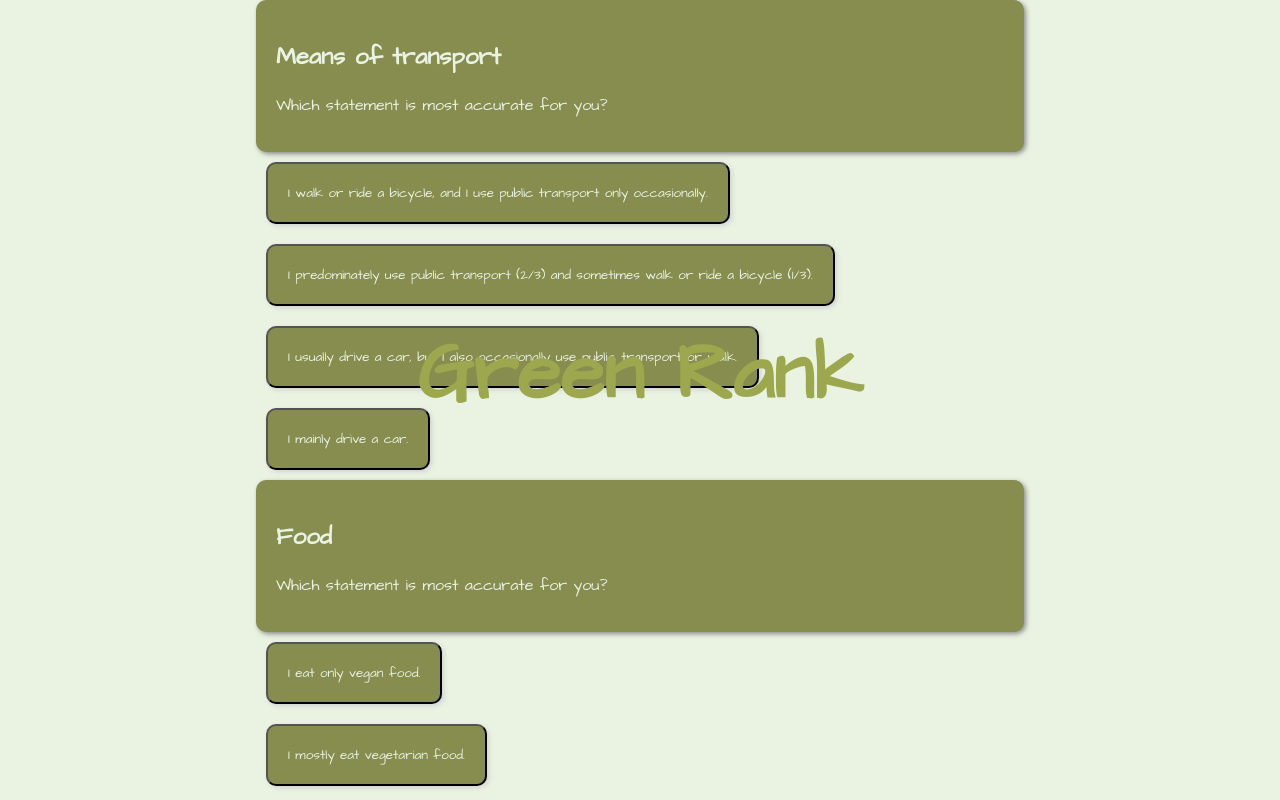
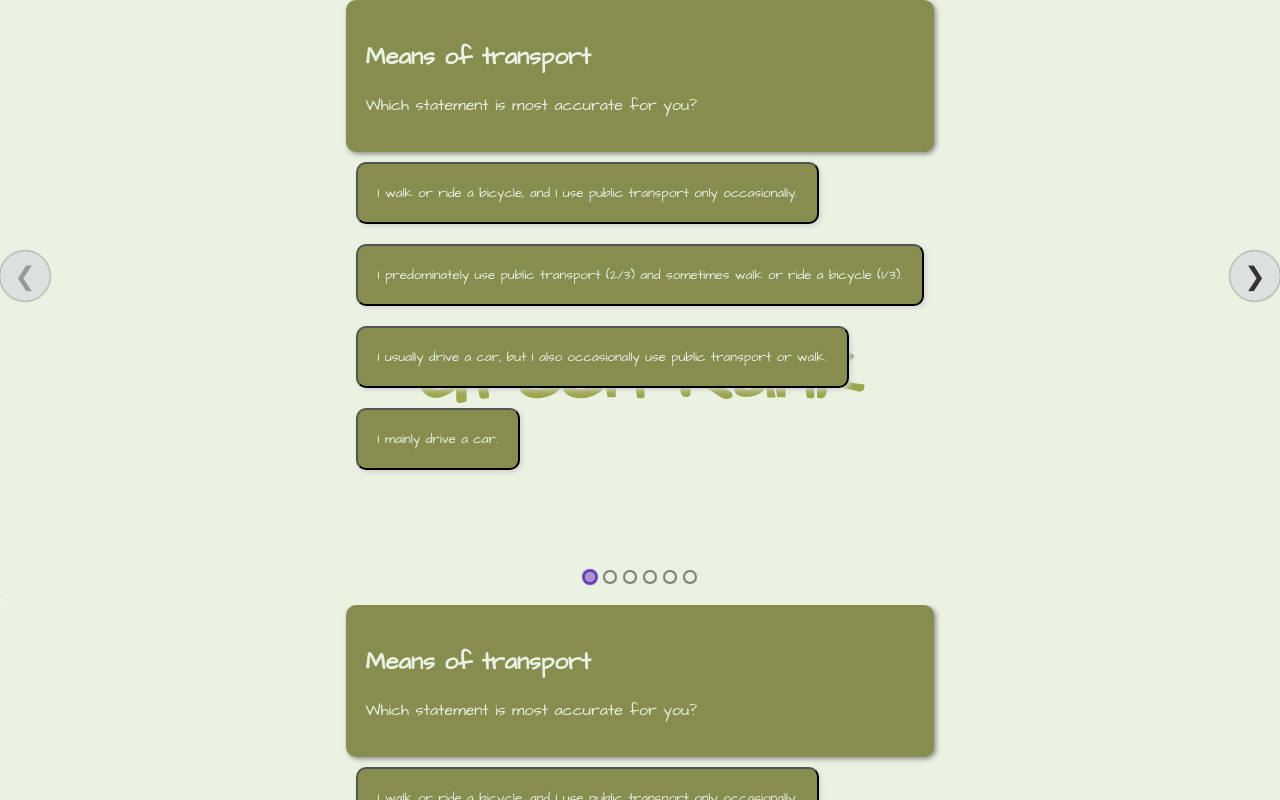
Before and after one commit to GreenRank/GreenRank, a React app: page /Questionnaire in a window 1280 px wide. Shown: the top 800 px of the page. Built offline with nearby package versions, Linux system fonts and the light colour scheme.

Commit message:
Questonnaire Carousel

```diff
--- a/client/Questionnaire.jsx
+++ b/client/Questionnaire.jsx
@@ -1,9 +1,16 @@
 import React from "react";
 import { QuestionCard } from "./QuestionCard";
+import Carousel from "react-elastic-carousel"
+
+const breakPoints = [
+  { width: 1, itemsToShow: 1 },
+];
+
 
 export const Questionnaire = () => {
   return (
     <div>
+      <Carousel breakPoints={breakPoints} >
       <QuestionCard
         questionTitle={"Means of transport"}
         question={"Which statement is most accurate for you?"}
@@ -66,6 +73,7 @@ export const Questionnaire = () => {
           "Our home is heated using fossil fuels (petroleum, natural gas, etc.)."
         }
       />
+      </Carousel>
     </div>
   );
 };
--- a/package.json
+++ b/package.json
@@ -28,8 +28,10 @@
     "prop-types": "^15.6.1",
     "react": "^17.0.2",
     "react-dom": "^17.0.2",
+    "react-elastic-carousel": "^0.11.5",
     "react-hot-loader": "^4.6.3",
     "react-router-dom": "^5.2.0",
+    "styled-components": "^5.3.0",
     "webpack": "^5.38.1"
   },
   "devDependencies": {
```
Also changed, not shown: 1 other file (tests, documents, lock files or other folders).
